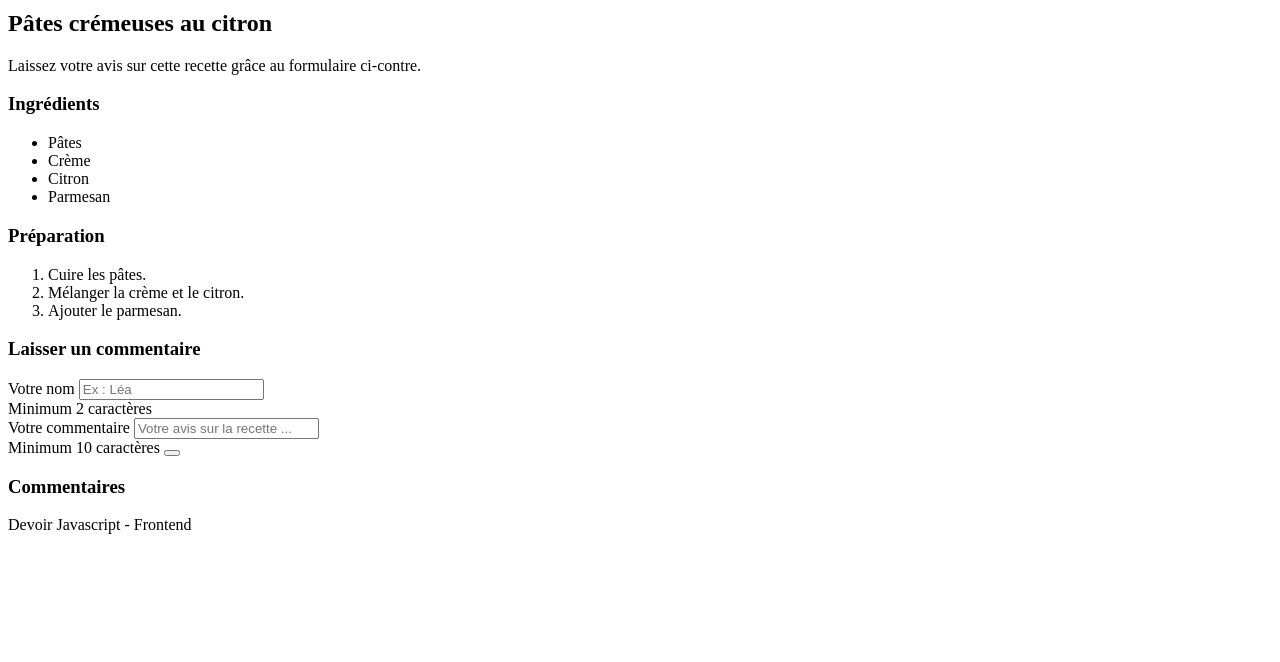
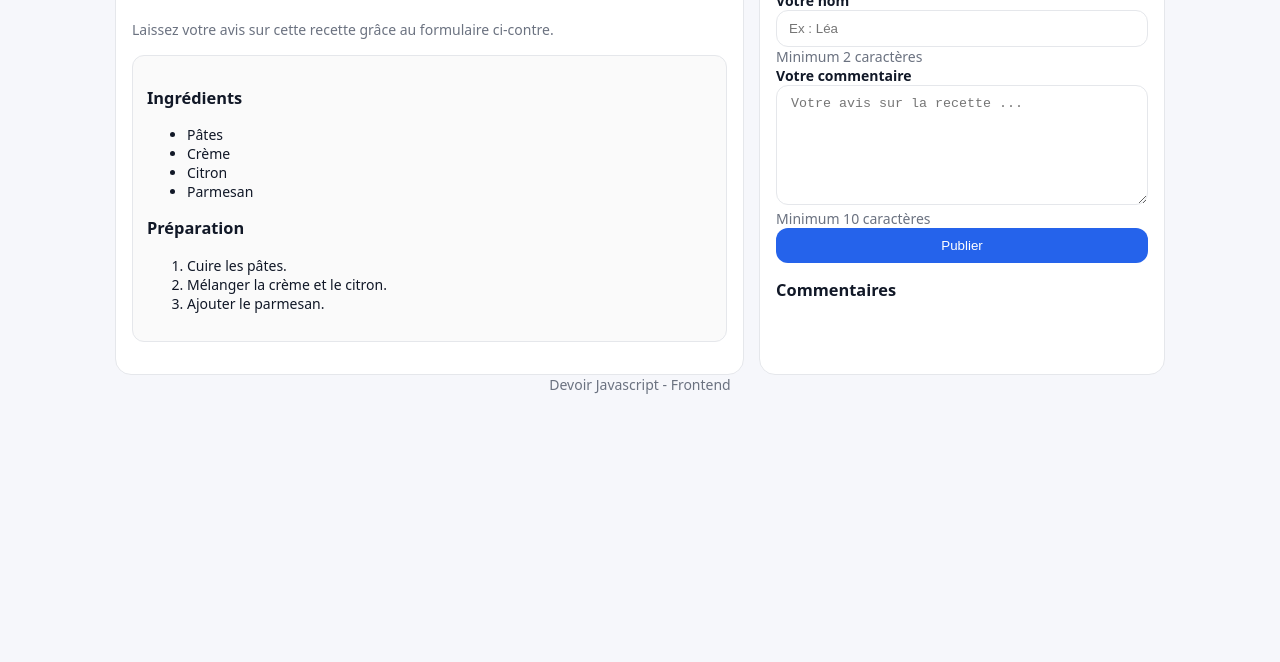
Before and after one commit to baijou974-cyber/Baijou_Judicael_Devoir_4, a plain HTML site: page index.html in a window 1280 px wide. Shown: the part 138-800 px from the top of the page. Drawn offline with Linux system fonts and the light colour scheme.

Commit message:
Struture du CSS

```diff
--- /dev/null
+++ b/assets/css/style.css
@@ -0,0 +1,98 @@
+body {
+    font-family: system-ui, -apple-system, Segoe UI, Roboto, Arial, sans-serif;
+    font-size: 14px;
+    color: #111827;
+    background-color: #f6f7fb;
+    max-width: 1050px;
+    padding: 0 16px;
+    margin: 0 auto;
+}
+
+main {
+    display: flex;
+    gap: 15px;
+}
+
+h1 {
+    font-weight: bolder;
+    font-size: 14px;
+}
+
+h2, h3 {
+    font-weight: bold;
+}
+
+h2 {
+    font-size: 28px;
+}
+
+span {
+    color: #6b7280;
+}
+
+label{
+    font-weight: bold;
+    display: block;
+}
+
+section {
+    background-color: #ffffff ;
+    border: 1px solid #e5e7eb;
+    border-radius: 16px;
+    padding: 16px;
+}
+
+#first-column {
+    flex: 1.6;
+}
+
+#second-column {
+    flex: 1;
+}
+
+#recipe {
+    background-color: #fafafa;
+    margin: 16px 0;
+    border:  1px solid #e5e7eb;
+    border-radius:  12px;
+    padding: 14px;
+}
+
+input {
+    width: 100%;
+    padding: 10px 12px;
+    border: 1px solid #e5e7eb;
+    border-radius: 12px;
+    box-sizing: border-box;
+}
+
+textarea {
+    width: 100%;
+    padding: 10px 14px;
+    max-width: 100% ;
+    min-height: 120px ;
+    border: 1px solid #e5e7eb;
+    border-radius: 12px;
+    box-sizing: border-box;
+    resize: vertical;
+}
+
+button {
+    width: 100%;
+    padding: 10px 14px;
+    border: none;
+    border-radius: 12px;
+    background-color: #2563eb;
+    color: white;
+    cursor: pointer;
+}
+
+footer{
+    text-align: center;
+}
+
+@media (max-width: 900px) {
+    main {
+        flex-direction: column;
+    }
+}
--- a/index.html
+++ b/index.html
@@ -4,22 +4,21 @@
     <meta charset="UTF-8">
     <meta name="viewport" content="width=device-width, initial-scale=1.0">
     <title> Le Carnet Gourmand</title>
+    <link rel="stylesheet" href="./assets/css/style.css">
 </head>
 <body>
     <header>
         <div>
-            <span>������������</span>
             <h1>Le Carnet Gourmand</h1>
             <span>Avis des lecteurs</span>
         </div>
     </header>
     <main>
         <!--Espace recette-->
-        <section>
+        <section id="first-column">
             <h2>Pâtes crémeuses au citron</h2>
             <span>Laissez votre avis sur cette recette grâce au formulaire ci-contre.</span>
-        </section>
-        <section>
+            <div id="recipe">
                 <h3>Ingrédients</h3>
                 <ul>
                     <li>Pâtes</li>
@@ -33,11 +32,12 @@
                     <li>Mélanger la crème et le citron.</li>
                     <li>Ajouter le parmesan.</li>
                 </ol>
+            </div>
         </section>
         <!--Espace commentaire-->
-        <section>
+        <section id="second-column">
             <h3>Laisser un commentaire</h3>
-            <form action="post">
+            <form method="post">
                 <div>
                     <label for="name">Votre nom</label>
                     <input type="text" name="name" id="name" required minlength="2" placeholder="Ex : Léa">
@@ -45,10 +45,10 @@
                 <span>Minimum 2 caractères</span>
                 <div>
                     <label for="comment">Votre commentaire</label>
-                    <input type="text" name="comment" id="comment" required minlength="10" placeholder="Votre avis sur la recette ...">
+                    <textarea type="text" name="comment" id="comment" required minlength="10" placeholder="Votre avis sur la recette ..."></textarea>
                 </div>
                 <span>Minimum 10 caractères</span>
-                <button class="button" type="button" value="Publier"></button>
+                <button class="button" type="submit">Publier</button>
             </form>
             <div>
                 <h3>Commentaires</h3>
```
Lines whose indentation alone changed are shown as unchanged.
